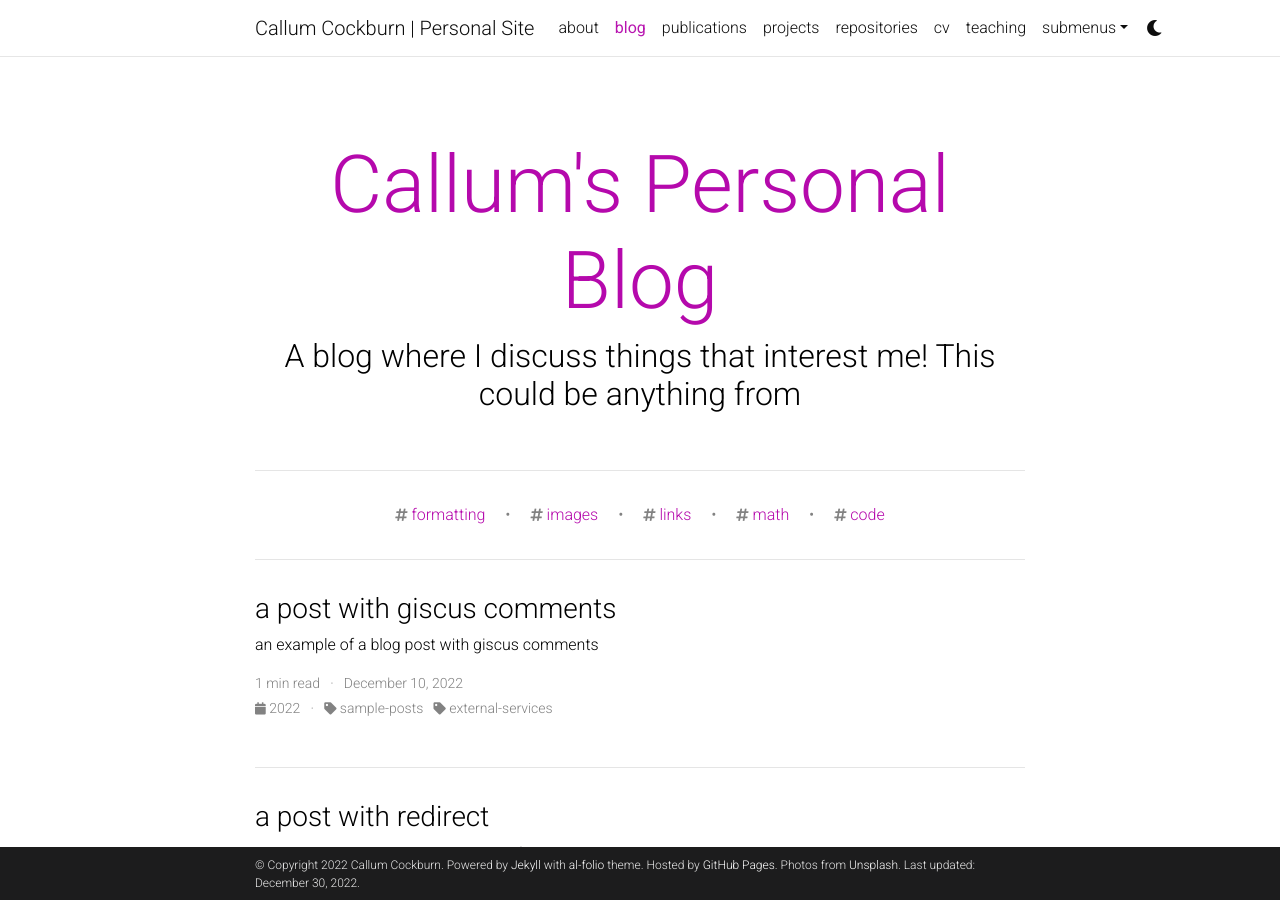
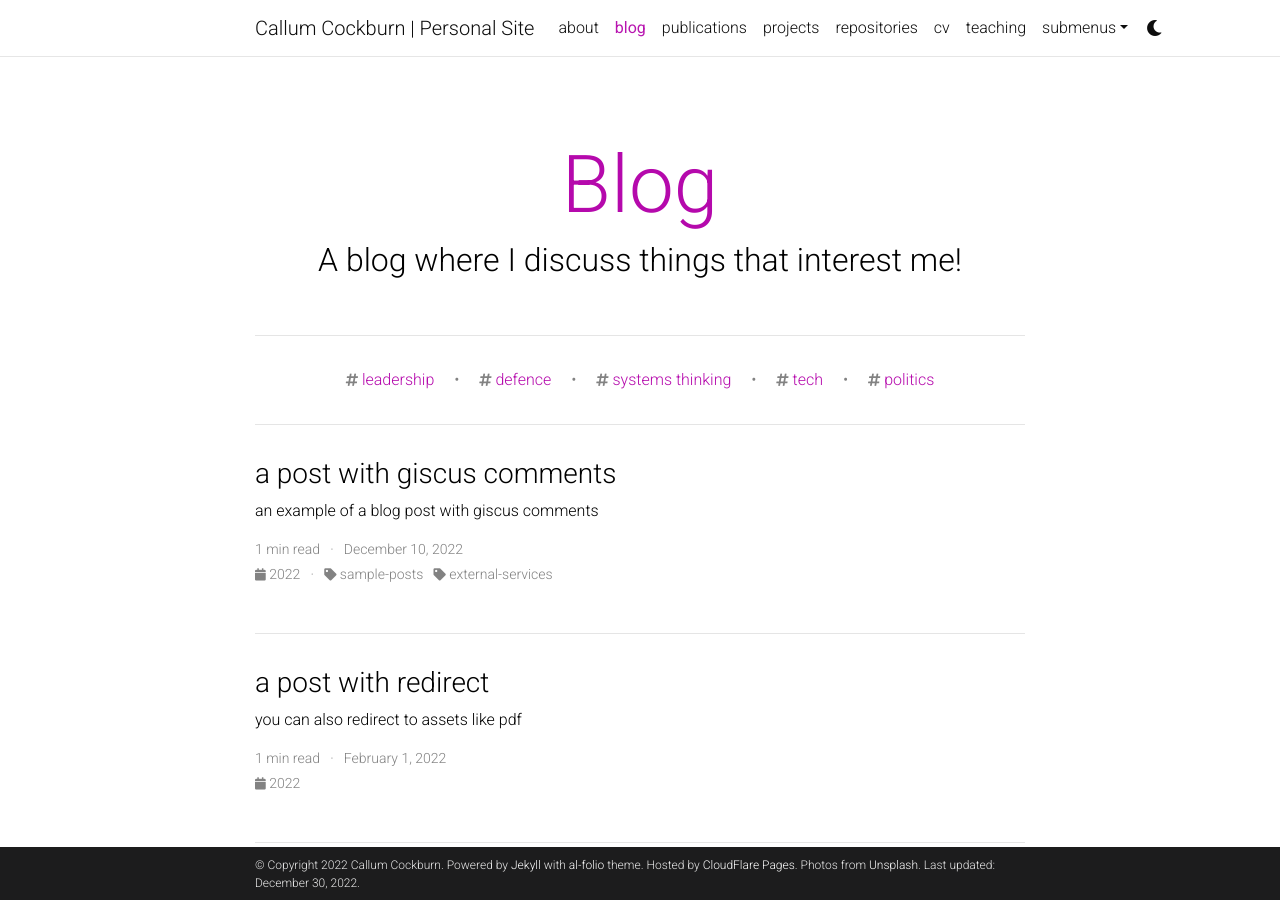
Before and after one commit to cnscockburn/personal-site, a Jekyll site: the page built from blog/index.html, in a window 1280 px wide and 900 px high. Built offline with Jekyll 4.4.1, drawn with Linux system fonts in a browser that asks for light colours; the list of posts is cut into pages by our own code; comment, search, counter and statistics services are not loaded; a style sheet for code colours, icons or effects is not loaded; some of the changed lines change nothing that is shown.

Commit message:
updated config

```diff
--- a/_config.yml
+++ b/_config.yml
@@ -8,12 +8,12 @@ middle_name:
 last_name: Cockburn
 email: cnscockburn@outlook.com
 description: > # the ">" symbol means to ignore newlines until "footer_text:"
-  A simple, whitespace theme for academics. Based on [*folio](https://github.com/bogoli/-folio) design.
+  Callum Cockburn's personal site. Containing thoughts, blogs, projects, tools, etc.
 footer_text: >
   Powered by <a href="https://jekyllrb.com/" target="_blank">Jekyll</a> with <a href="https://github.com/alshedivat/al-folio">al-folio</a> theme.
-  Hosted by <a href="https://pages.github.com/" target="_blank">GitHub Pages</a>.
+  Hosted by <a href="https://pages.cloudflare.com/" target="_blank">CloudFlare Pages</a>.
   Photos from <a href="https://unsplash.com" target="_blank">Unsplash</a>.
-keywords: jekyll, jekyll-theme, academic-website, portfolio-website  # add your own keywords or leave empty
+keywords:   # add your own keywords or leave empty
 
 lang: en # the language of your site (for example: en, fr, cn, ru, etc.)
 icon: ⚛️  # the emoji used as the favicon (alternatively, provide image name in /assets/img/)
@@ -113,9 +113,9 @@ bing_site_verification:  # out your bing-site-verification ID (Bing Webmaster)
 # Blog
 # -----------------------------------------------------------------------------
 
-blog_name: Callum's Personal Blog # blog_name will be displayed in your blog page
+blog_name: Blog # blog_name will be displayed in your blog page
 blog_nav_title: blog # your blog must have a title for it to be displayed in the nav bar
-blog_description: A blog where I discuss things that interest me! This could be anything from
+blog_description: A blog where I discuss things that interest me!
 permalink: /blog/:year/:title/
 
 # Pagination
@@ -126,20 +126,20 @@ pagination:
 # Follow instructions on https://giscus.app/ to setup for your repo to fill out
 # the information below.
 giscus:
-  repo: alshedivat/al-folio      # <your-github-user-name>/<your-github-repo-name>
-  repo_id: MDEwOlJlcG9zaXRvcnk2MDAyNDM2NQ==
+  repo: cnscockburn/blogdiscus      # <your-github-user-name>/<your-github-repo-name>
+  repo_id: R_kgDOIsos5A
   category: Comments             # name of the category under which discussions will be created
-  category_id: DIC_kwDOA5PmLc4CTBt6
+  category_id: DIC_kwDOIsos5M4CTVBE
   mapping: title                 # identify discussions by post title
   strict: 1                      # use strict identification mode
   reactions_enabled: 1           # enable (1) or disable (0) emoji reactions
-  input_position: bottom         # whether to display input form below (bottom) or above (top) the comments
+  input_position: top         # whether to display input form below (bottom) or above (top) the comments
   theme: preferred_color_scheme  # name of the color scheme (preferred works well with al-folio light/dark mode)
   emit_metadata: 0
   lang: en
 
 # Disqus comments (DEPRECATED)
-disqus_shortname: al-folio # put your disqus shortname
+disqus_shortname:  # put your disqus shortname
 # https://help.disqus.com/en/articles/1717111-what-s-a-shortname
 
 # External sources.
@@ -147,7 +147,7 @@ disqus_shortname: al-folio # put your disqus shortname
 # you can display them in your blog by adding a link to the RSS feed.
 external_sources:
   - name: medium.com
-    rss_url: https://medium.com/@al-folio/feed
+    rss_url: https://medium.com/@cnscockburn/feed
 
 # -----------------------------------------------------------------------------
 # Collections
@@ -241,7 +241,7 @@ jekyll-archives:
     tag: '/blog/tag/:name/'
     category: '/blog/category/:name/'
 
-display_tags: ['formatting', 'images', 'links', 'math', 'code'] # this tags will be dispalyed on the front page of your blog
+display_tags: ['leadership', 'defence', 'systems thinking', 'tech', 'politics'] # this tags will be dispalyed on the front page of your blog
 
 # -----------------------------------------------------------------------------
 # Jekyll Scholar
```
